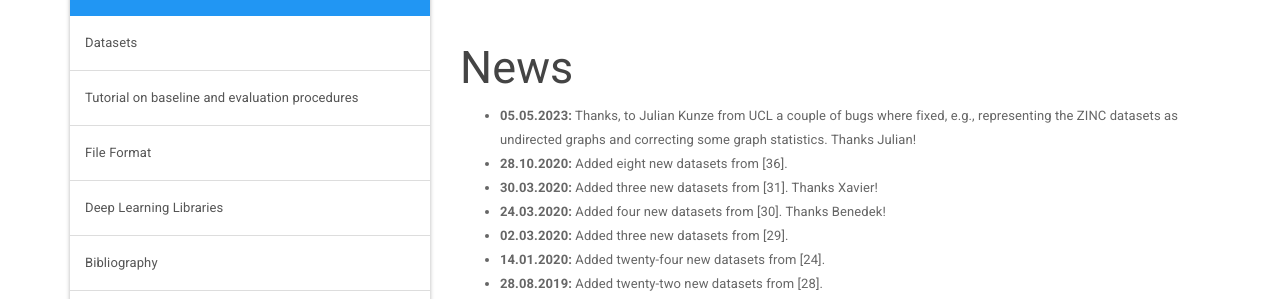
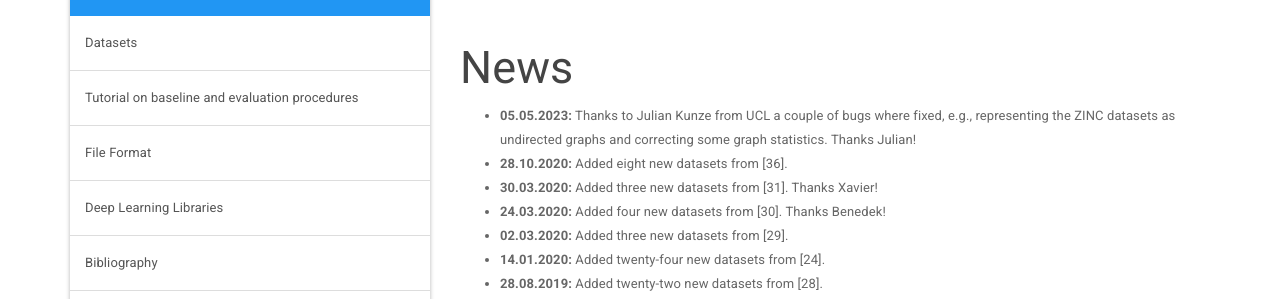
Before and after one commit to chrsmrrs/datasets, a Jekyll site: the page built from _docs/index.md, in a window 1280 px wide and 1363 px high. Shown: the part 163-462 px from the top of the window. Built offline with Jekyll 4.4.1, drawn with Linux system fonts in a browser that asks for light colours.

```diff
--- a/_docs/index.md
+++ b/_docs/index.md
@@ -5,7 +5,7 @@ redirect_from: /docs/index.html
 ---
 ## News
 
-* **05.05.2023:** Thanks, to Julian Kunze from UCL a couple of bugs where fixed, e.g., representing the ZINC datasets as undirected graphs and correcting some graph statistics. Thanks Julian!
+* **05.05.2023:** Thanks to Julian Kunze from UCL a couple of bugs where fixed, e.g., representing the ZINC datasets as undirected graphs and correcting some graph statistics. Thanks Julian!
 * **28.10.2020:** Added eight new datasets from [36].
 * **30.03.2020:** Added three new datasets from [31]. Thanks Xavier!
 * **24.03.2020:** Added four new datasets from [30]. Thanks Benedek!
```
